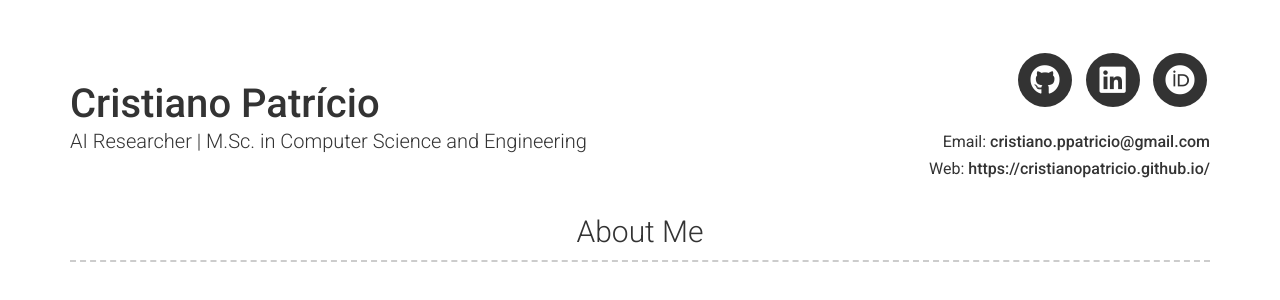
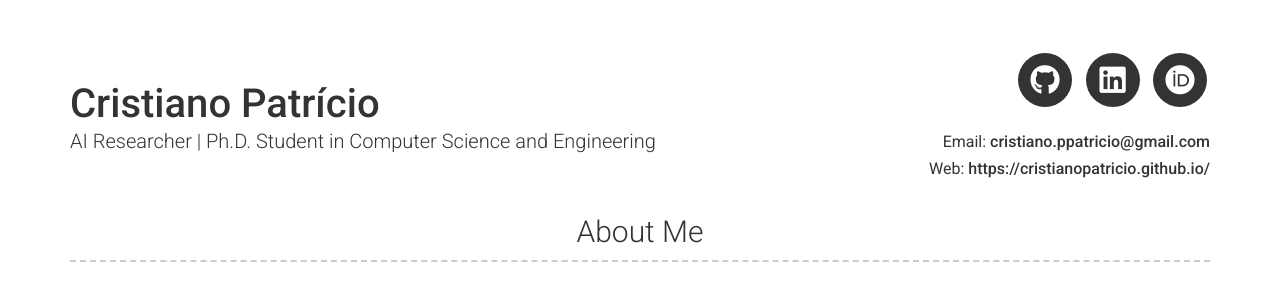
Before and after one commit to CristianoPatricio/cristianopatricio.github.io, a Jekyll site: the page built from index.md, in a window 1280 px wide and 1400 px high. Shown: the top 300 px of the window. Built offline with Jekyll 4.4.1, drawn with Linux system fonts in a browser that asks for light colours; nearby versions of some CDN libraries; some of the changed lines change nothing that is shown; some of the changed text lies outside the part shown; grey boxes are pictures that could not be loaded.

Commit message:
Update _config.yml

```diff
--- a/_config.yml
+++ b/_config.yml
@@ -4,7 +4,7 @@ repository: Git repository where your resume will be hosted, only required if yo
 
 # Personal info
 name: Cristiano Patrício
-title: AI Researcher | M.Sc. in Computer Science and Engineering
+title: AI Researcher | Ph.D. Student in Computer Science and Engineering
 email: cristiano.ppatricio@gmail.com
 website: https://cristianopatricio.github.io/
 
@@ -47,6 +47,16 @@ about_content: | # this will include new lines to allow paragraphs
 
 # Education Section
 # education_title: Education #(Use this to override about education section title)
+
+# Publications Section
+# publications_title: Publications #(Use this to override about more section title)
+publications: |
+    <h3>Conferences</h3>
+    <ul style="list-style-type: none;" >
+        <li>
+            Examples
+        </li>
+    </ul>
 
 # Programming Skills Section
 # programming_title: Programming Skills #(Use this to override about more section title)
```
